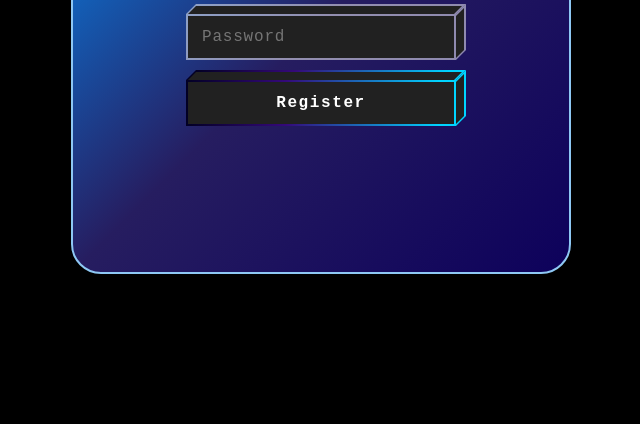
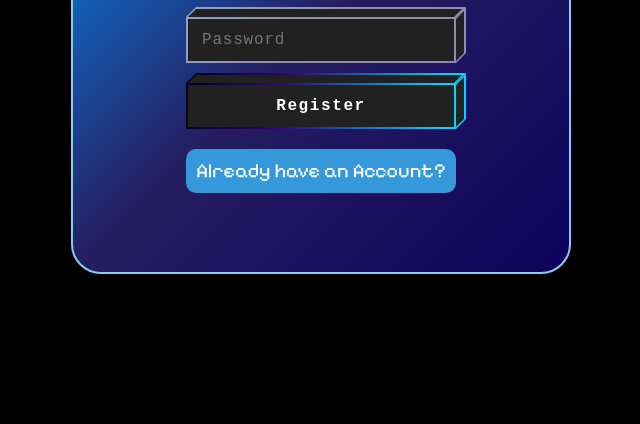
Before and after one commit to mchuang413/TinovationCodeSprint3, a website: page web/register.html in a window 1280 px wide. Shown: the part 376-800 px from the top of the page, without its empty margins (319-959 px from the left). Drawn offline with Linux system fonts and the light colour scheme.

Commit message:
font fixes

```diff
--- a/web/register.html
+++ b/web/register.html
@@ -5,8 +5,15 @@
     <meta name="viewport" content="width=device-width, initial-scale=1.0">
     <title>Register</title>
     <link rel="stylesheet" href="login.css">
+    <link rel="stylesheet" href="https://fonts.googleapis.com/css?family=Pixelify Sans">
 </head>
 <style>
+
+    body, h1, h2, h3, p, a, button {
+      font-family: 'Pixelify Sans', sans-serif;
+      color: white; /* Set text color to white */
+    }
+
     body {
       display: flex;
       justify-content: center;
@@ -25,6 +32,21 @@
       width: 500px; /* Adjust the width as needed */
       height: 500px;
       text-align: center;
+    }
+
+    .smth {
+      background-color: #3498db;
+      border: none;
+      font-family: 'Pixelify Sans';
+      font-size: 20px;
+      margin-top: 20px;
+      padding: 10px 10px;
+      border-radius: 10px;
+      border-color: #eee;
+    }
+
+    .smth:hover {
+      background-color: #2183b9;
     }
   </style>
 <body>
@@ -74,6 +96,8 @@
                   Register
                 </div>
               </button>
+            <button class = 'smth' href="\login.html">Already have an Account?</button>
+
             </form>
           </form>
           <div id="result"></div>
```
Also changed, not shown: web/login.html (+7 -0 lines).
